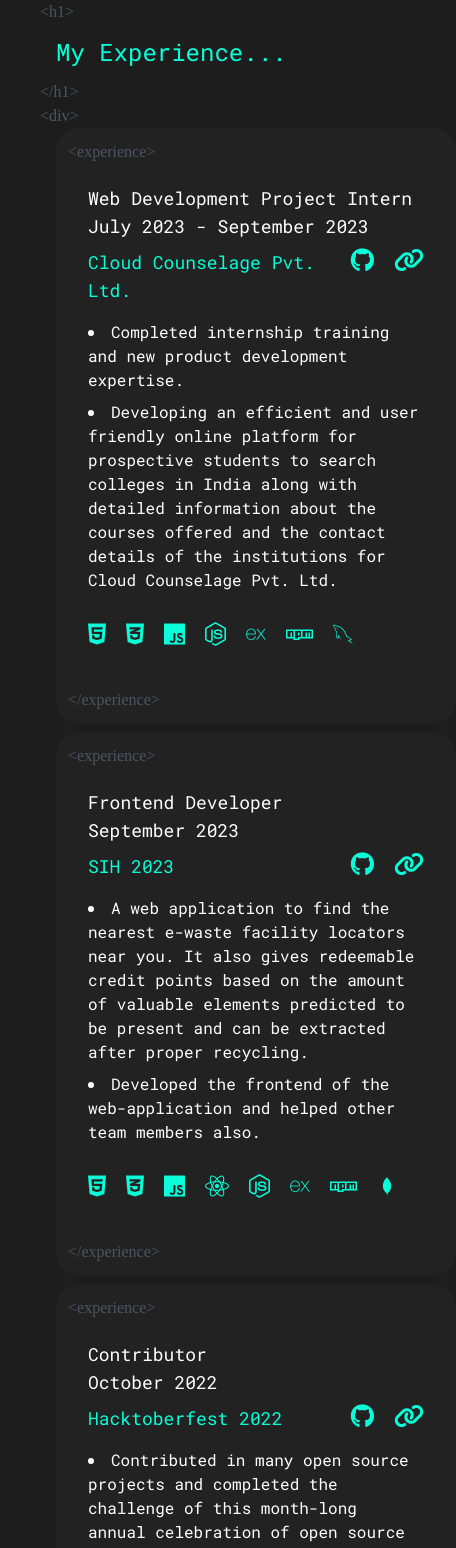
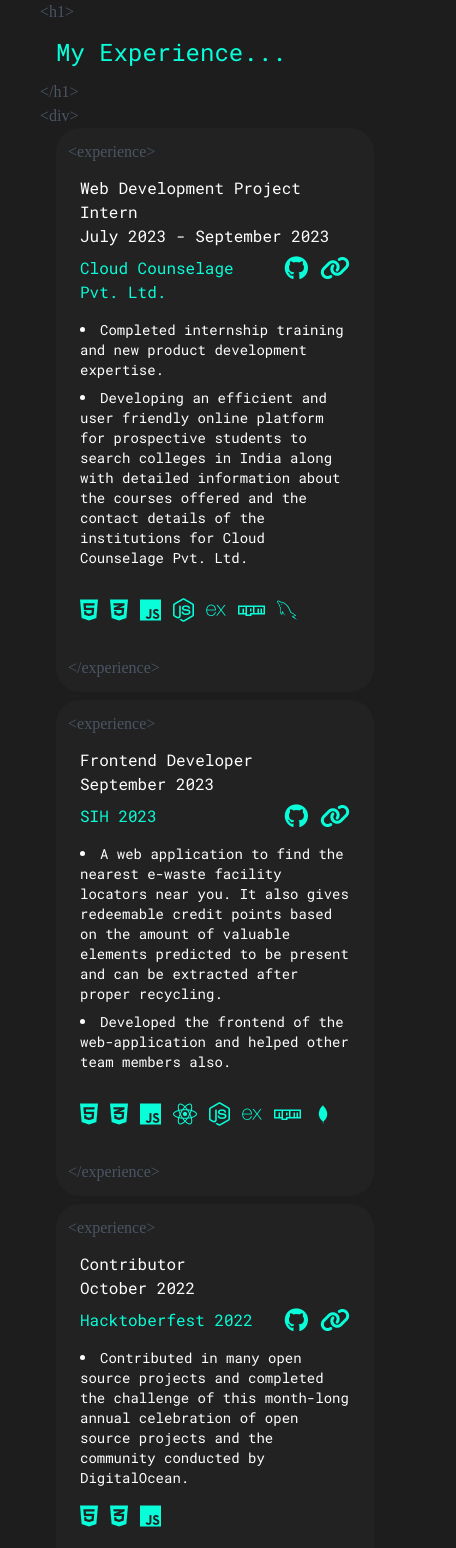
Before and after one commit to Souvik-Bhattacharya/portfolio, a React (Vite) app: page /exp in a window 390 px wide. Shown: the part 420-1968 px from the top of the page, 456 px wide, since content can reach past the window. Built offline with nearby package versions, Linux system fonts and the light colour scheme; a web font is replaced by a local one.

Commit message:
responsive

```diff
--- a/src/components/Experience.jsx
+++ b/src/components/Experience.jsx
@@ -15,28 +15,28 @@
                 <div className='text-gray-600 pl-20 small:pl-10 web'>
                     &lt;div&gt;
                 </div>
-                <div className='grid grid-cols-card gap-2 pl-32 small:pl-14'>
+                <div className='grid grid-cols-card mini:grid-cols-card-mini gap-2 pl-32 pr-4 small:pl-14'>
                     <div className='flex flex-col justify-between hover:-translate-y-2 hover:shadow-lg hover:shadow-black rounded-3xl bg-sec p-3'>
                         <div className='text-gray-600 web'>
                             &lt;experience&gt;
                         </div>
-                        <div className='flex flex-col p-5'>
+                        <div className='flex flex-col p-3'>
                             <div className='flex flex-col'>
-                                <p className='text-lg at'>Web Development Project Intern</p>
-                                <p className='text-lg'>July 2023 - September 2023</p>
+                                <p className='text-lg small:text-base at'>Web Development Project Intern</p>
+                                <p className='text-lg small:text-base'>July 2023 - September 2023</p>
                             </div>
                             <div className='flex justify-between py-2'>
-                                <Link to='https://www.industryacademiacommunity.com/' target='blank' className='text-cyan text-lg pr-1 at'>Cloud Counselage Pvt. Ltd.</Link>
-                                <div className='flex gap-5'>
+                                <Link to='https://www.industryacademiacommunity.com/' target='blank' className='text-cyan text-lg small:text-base pr-1 at'>Cloud Counselage Pvt. Ltd.</Link>
+                                <div className='flex gap-3'>
                                     <Link to='https://github.com/Souvik-Bhattacharya/CollegeSeeker_CloudCounselage' target='blank'><i className="fa-brands fa-github fa-xl at text-cyan"></i></Link>
                                     <Link to='https://college-seeker-cloud-counselage.onrender.com/' target='blank'><i className="fa-solid fa-link fa-xl at text-cyan"></i></Link>
                                 </div>
                             </div>
-                            <p className='flex flex-col gap-2 py-2'>
+                            <p className='flex flex-col small:text-sm gap-2 py-2'>
                                 <li>Completed internship training and new product development expertise.</li>
                                 <li>Developing an efficient and user friendly online platform for prospective students to search colleges in India along with detailed information about the courses offered and the contact details of the institutions for Cloud Counselage Pvt. Ltd.</li>
                             </p>
-                            <div className='flex items-center gap-5 py-5'>
+                            <div className='flex items-center gap-3 py-5'>
                                 <i className="text-cyan fa-brands fa-html5 fa-xl at"></i>
                                 <i className="text-cyan fa-brands fa-css3-alt fa-xl at"></i>
                                 <i className="text-cyan fa-brands fa-js fa-xl at"></i>
@@ -54,23 +54,23 @@
                         <div className='text-gray-600 web'>
                             &lt;experience&gt;
                         </div>
-                        <div className='flex flex-col p-5'>
+                        <div className='flex flex-col p-3'>
                             <div className='flex flex-col'>
-                                <p className='text-lg at'>Frontend Developer</p>
-                                <p className='text-lg'>September 2023</p>
+                                <p className='text-lg small:text-base at'>Frontend Developer</p>
+                                <p className='text-lg small:text-base'>September 2023</p>
                             </div>
                             <div className='flex justify-between py-2'>
-                                <Link to='https://www.sih.gov.in/' target='blank' className='text-cyan text-lg pr-1 at'>SIH 2023</Link>
-                                <div className='flex gap-5'>
+                                <Link to='https://www.sih.gov.in/' target='blank' className='text-cyan text-lg small:text-base pr-1 at'>SIH 2023</Link>
+                                <div className='flex gap-3'>
                                     <Link to='https://github.com/Souvik-Bhattacharya/SIH2023_E-Waste_Facility_Locator' target='blank'><i className="fa-brands fa-github fa-xl at text-cyan"></i></Link>
                                     <Link to='https://e-waste-facility-locator.onrender.com/' target='blank'><i className="fa-solid fa-link fa-xl at text-cyan"></i></Link>
                                 </div>
                             </div>
-                            <p className='flex flex-col gap-2 py-2'>
+                            <p className='flex flex-col small:text-sm gap-2 py-2'>
                                 <li>A web application to find the nearest e-waste facility locators near you. It also gives redeemable credit points based on the amount of valuable elements predicted to be present and can be extracted after proper recycling.</li>
                                 <li>Developed the frontend of the web-application and helped other team members also.</li>
                             </p>
-                            <div className='flex items-center gap-5 py-5'>
+                            <div className='flex items-center gap-3 py-5'>
                                 <i className="text-cyan fa-brands fa-html5 fa-xl at"></i>
                                 <i className="text-cyan fa-brands fa-css3-alt fa-xl at"></i>
                                 <i className="text-cyan fa-brands fa-js fa-xl at"></i>
@@ -89,23 +89,23 @@
                         <div className='text-gray-600 web'>
                             &lt;experience&gt;
                         </div>
-                        <div className='flex flex-col p-5'>
+                        <div className='flex flex-col p-3'>
                             <div className='flex flex-col'>
-                                <p className='text-lg at'>Contributor</p>
-                                <p className='text-lg'>October 2022</p>
+                                <p className='text-lg small:text-base at'>Contributor</p>
+                                <p className='text-lg small:text-base'>October 2022</p>
                             </div>
                             <div className='flex justify-between py-2'>
-                                <Link to='https://hacktoberfest.com/' target='blank' className='text-cyan text-lg pr-1 at'>Hacktoberfest 2022</Link>
-                                <div className='flex gap-5'>
+                                <Link to='https://hacktoberfest.com/' target='blank' className='text-cyan text-lg small:text-base pr-1 at'>Hacktoberfest 2022</Link>
+                                <div className='flex gap-3'>
                                     <Link to='https://github.com/Souvik-Bhattacharya' target='blank'><i className="fa-brands fa-github fa-xl at text-cyan"></i></Link>
                                     <Link to='https://www.holopin.io/@souvik763#badges' target='blank'><i className="fa-solid fa-link fa-xl at text-cyan"></i></Link>
                                 </div>
                             </div>
-                            <p className='py-2'>
+                            <p className='py-2 small:text-sm'>
                                 <li>Contributed in many open source projects and completed the challenge of this month-long
                                     annual celebration of open source projects and the community conducted by DigitalOcean.</li>
                             </p>
-                            <div className='flex items-center gap-5 py-5'>
+                            <div className='flex items-center gap-3 py-5'>
                                 <i className="text-cyan fa-brands fa-html5 fa-xl at"></i>
                                 <i className="text-cyan fa-brands fa-css3-alt fa-xl at"></i>
                                 <i className="text-cyan fa-brands fa-js fa-xl at"></i>
@@ -120,7 +120,7 @@
                     &lt;/div&gt;
                 </div>
             </div>
-            <div>
+            <div className='pr-4'>
                 <div className='text-gray-600 pl-20 small:pl-10 web'>
                     &lt;h1&gt;
                 </div>
@@ -131,21 +131,21 @@
                 <div className='text-gray-600 pl-20 small:pl-10 web'>
                     &lt;div&gt;
                 </div>
-                <div className='flex flex-col gap-2 pl-32 small:pl-14'>
-                    <li className='text-cyan'>
+                <div className='flex flex-col gap-3 pl-32 small:pl-14'>
+                    <li className='text-cyan small:text-base'>
                         Senior Technical Team member - RCCTechz, official tech club of RCCIIT
                     </li>
-                    <p>
+                    <p className='text-base small:text-sm'>
                         - coordinating coding contests and tech quizzes with active involvement
                     </p>
                     <li className='text-cyan'>
-                        <Link to='https://archive.nptel.ac.in/noc/Ecertificate/?q=NPTEL22CS31S2365048202202324' target='blank'>NPTEL certification - The Joy of Computing using Python</Link>
+                        <Link to='https://archive.nptel.ac.in/noc/Ecertificate/?q=NPTEL22CS31S2365048202202324' target='blank' className='small:text-base'>NPTEL certification - The Joy of Computing using Python</Link>
 
                     </li>
-                    <p>
+                    <p className='text-base small:text-sm'>
                         - certified by NPTEL for successfully completing the course in top 5%
                     </p>
-                    <li className='text-cyan'>
+                    <li className='text-cyan small:text-base'>
                         1st prize in intra college frontend development competition ‘Webify’
                     </li>
                 </div>
```
